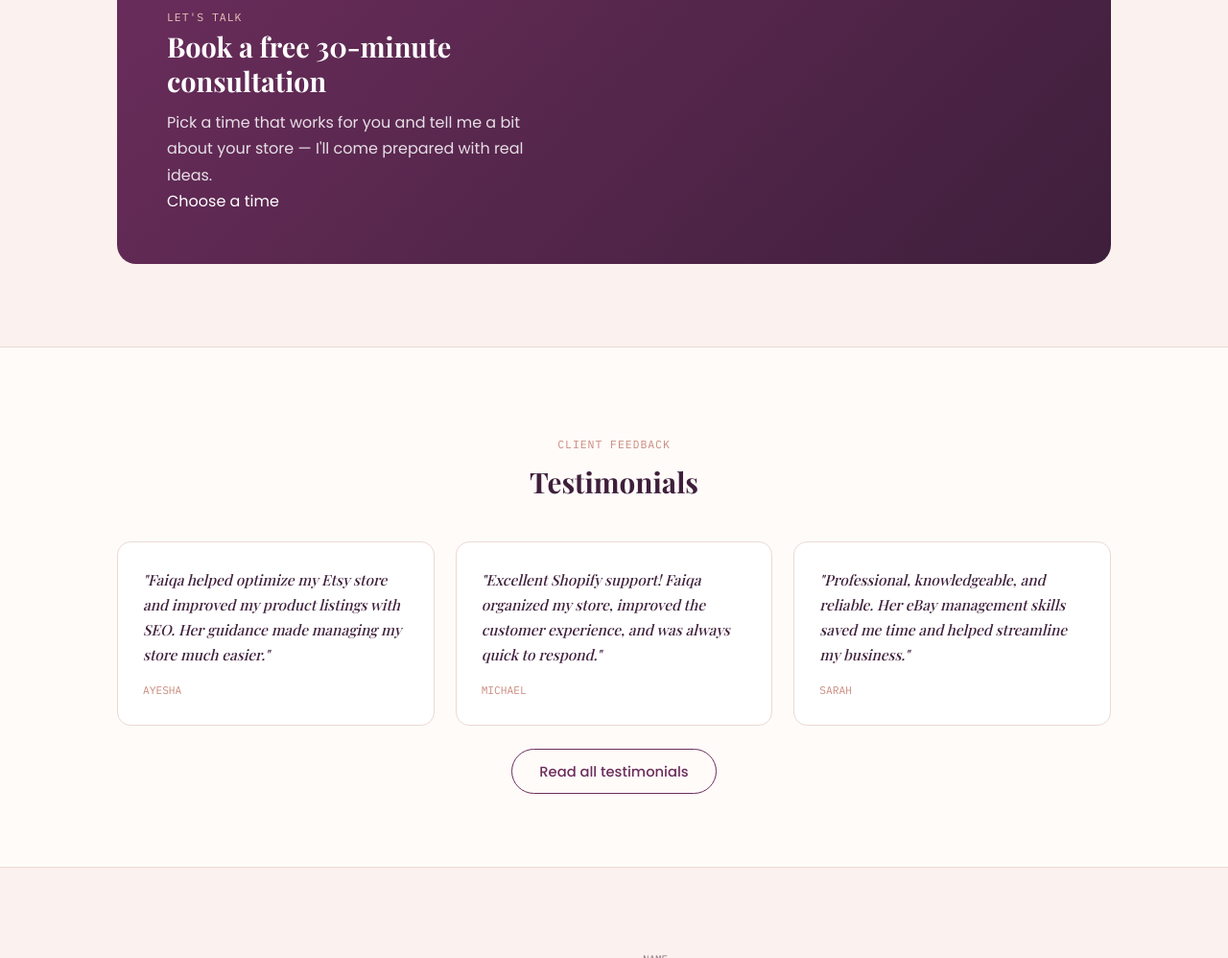
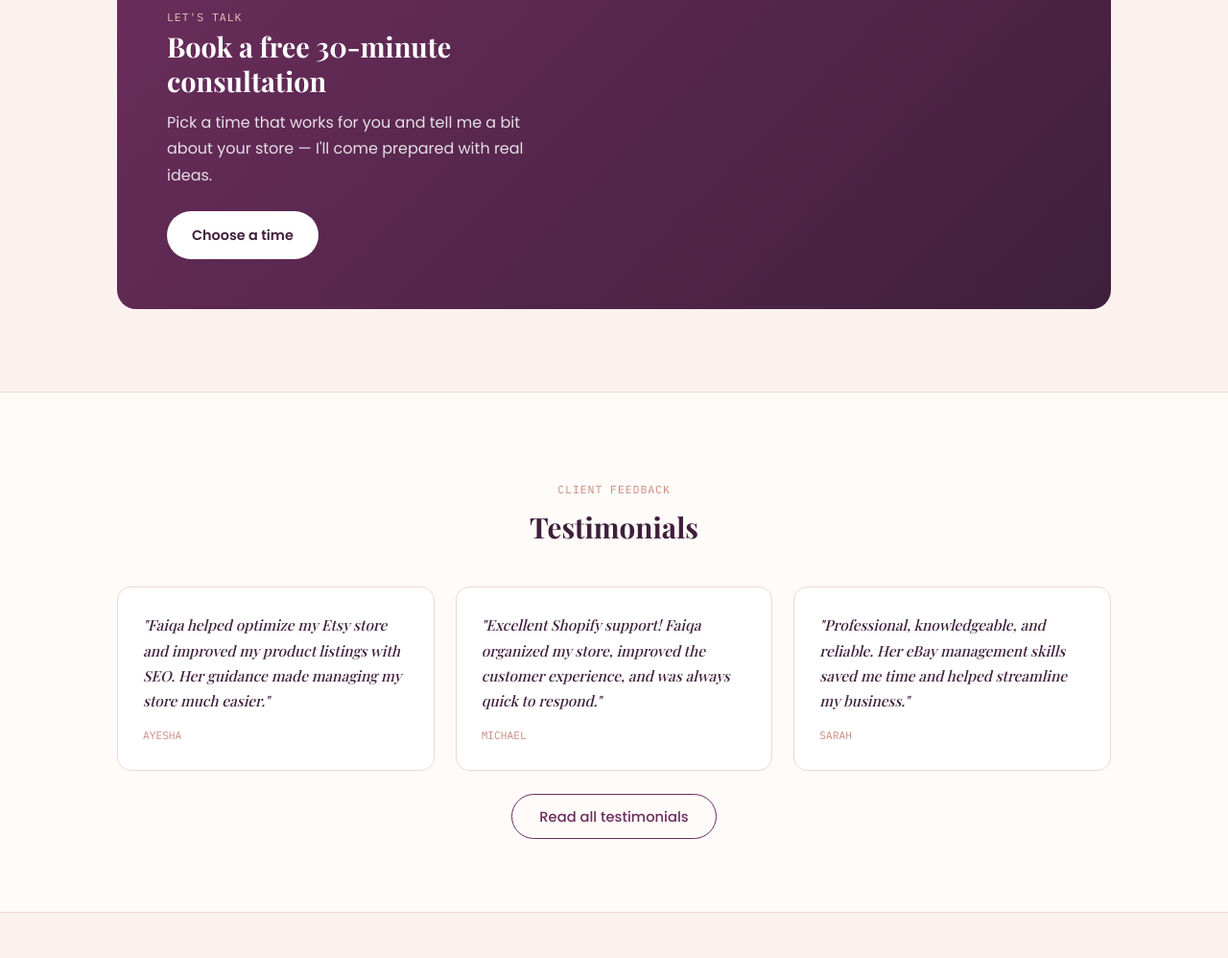
Before and after one commit to Faiqanoor07/Portfolio, a plain HTML site: page index.html in a window 1280 px wide. Shown: the part 2835-3833 px from the top of the page at 96% size. Drawn offline with nearby package versions, Linux system fonts and the light colour scheme; a web font is replaced by a local one.

Commit message:
Fix anchor tag formatting in index.html

```diff
--- a/index.html
+++ b/index.html
@@ -106,8 +106,9 @@
         <span class="mono">Let's Talk</span>
         <h2>Book a free 30-minute consultation</h2>
         <p>Pick a time that works for you and tell me a bit about your store — I'll come prepared with real ideas.</p>
-      <a href=https://calendly.com/noor786/new-meeting"class="appt-cta" target="_blank">
+     <a href="https://calendly.com/noor786/new-meeting" class="appt-cta" target="_blank">
   Choose a time
+</a>
 </a>
       </div>
     </div>
```
